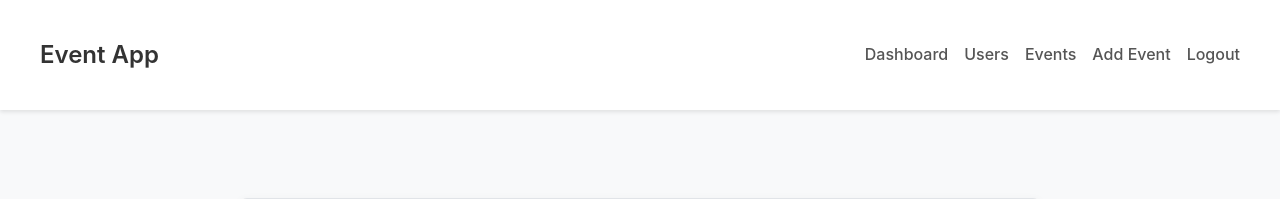
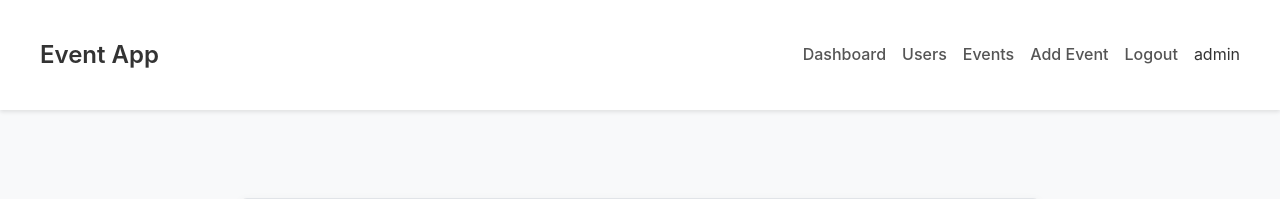
Before and after one commit to enricoge-dev/activities_manager, a Flask app: page /add_event in a window 1280 px wide. Shown: the top 199 px of the page. Run offline with Flask 3, Linux system fonts and the light colour scheme; a user stored in the database is signed in; data comes from the database, SQL or seed files in the repository; both versions use the stored data as it was after the commit.

Commit message:
Refined navbar username display and fixed edit_interval layout

```diff
--- a/templates/base.html
+++ b/templates/base.html
@@ -20,6 +20,7 @@
                     <li class="nav-item"><a class="nav-link" href="{{ url_for('list_events') }}">Events</a></li>
                     <li class="nav-item"><a class="nav-link" href="{{ url_for('add_event') }}">Add Event</a></li>
                     <li class="nav-item"><a class="nav-link" href="{{ url_for('logout') }}">Logout</a></li>
+                    <li class="nav-item nav-username ms-auto">{{ session['username'] }}</li>
                 {% else %}
                     <li class="nav-item"><a class="nav-link" href="{{ url_for('login') }}">Login</a></li>
                 {% endif %}
```
Also changed, not shown: database.db.
